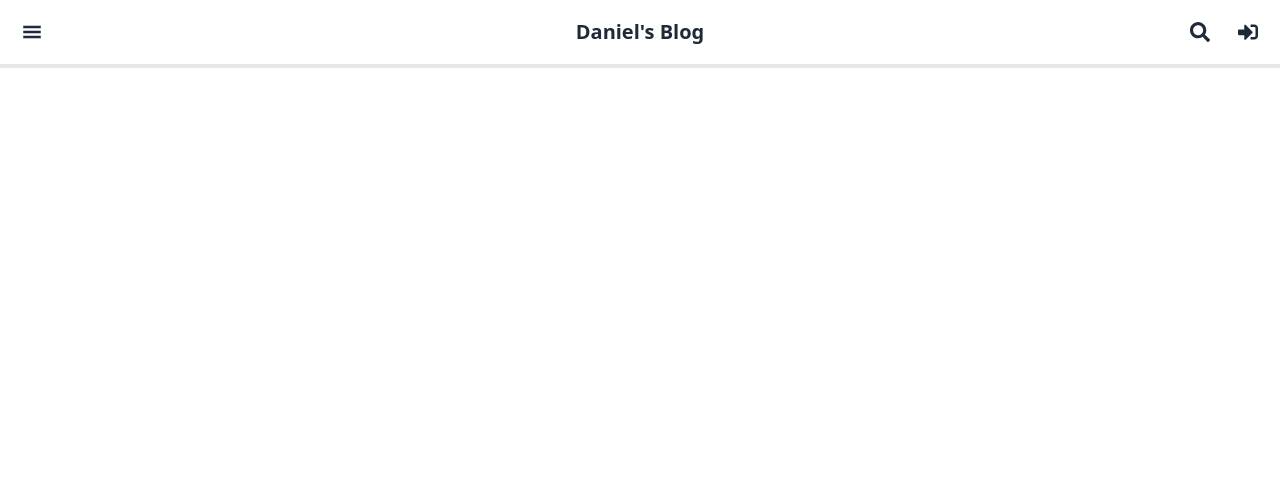
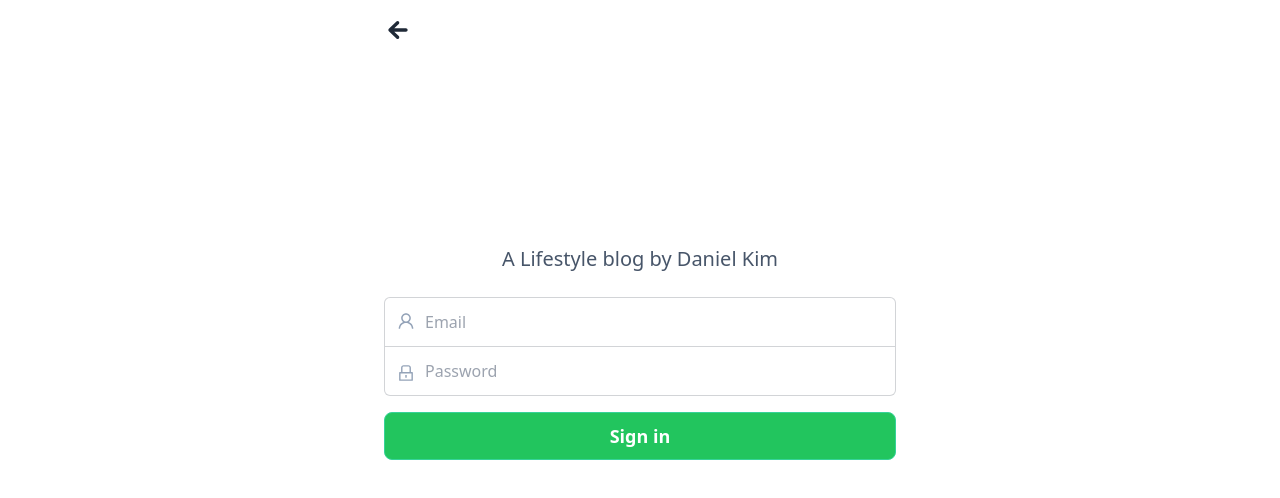
Before and after one commit to danielkim2711/personal-blog-app, a React (Create React App) app in the folder frontend/: page /login in a window 1280 px wide. Before the commit this address had no page. Shown: the top 498 px of the page. Built offline with nearby package versions, Linux system fonts and the light colour scheme.

Commit message:
Create login page

```diff
--- a/frontend/src/App.tsx
+++ b/frontend/src/App.tsx
@@ -7,25 +7,35 @@ import Header from './components/Header';
 import Description from './components/Description';
 import PostList from './components/PostList';
 
+import Login from './pages/Login';
 import Post from './pages/Post';
 
 function App() {
   return (
     <>
       <Router>
-        <Navbar />
         <Routes>
           <Route
             path='/'
             element={
               <>
+                <Navbar />
                 <Header />
                 <Description />
                 <PostList />
               </>
             }
           />
-          <Route path='/posts/:postId' element={<Post />} />
+          <Route path='/login' element={<Login />} />
+          <Route
+            path='/posts/:postId'
+            element={
+              <>
+                <Navbar />
+                <Post />
+              </>
+            }
+          />
         </Routes>
       </Router>
       <ToastContainer />
--- /dev/null
+++ b/frontend/src/pages/Login.tsx
@@ -0,0 +1,54 @@
+import React from 'react';
+import { AiOutlineUser, AiOutlineLock } from 'react-icons/ai';
+import { IoMdArrowRoundBack } from 'react-icons/io';
+import { useNavigate } from 'react-router-dom';
+
+const Login = () => {
+  const navigate = useNavigate();
+
+  const handleSubmit = (e: React.FormEvent) => {
+    e.preventDefault();
+  };
+
+  return (
+    <div className='px-5 py-4 md:px-32 lg:px-72 xl:px-96 2xl:px-[650px] 3xl:px-[1000px]'>
+      <IoMdArrowRoundBack
+        className='cursor-pointer w-7 h-7 mb-4'
+        onClick={() => navigate(-1)}
+      />
+
+      <form
+        className='min-h-[50vh] flex flex-col justify-end'
+        onSubmit={handleSubmit}
+      >
+        <h4 className='text-center mb-6 text-slate-600 md:text-lg xl:text-xl'>
+          A Lifestyle blog by Daniel Kim
+        </h4>
+        <div className='relative'>
+          <AiOutlineUser className='absolute top-3.5 left-3 w-5 h-5 text-slate-400' />
+          <input
+            type='email'
+            placeholder='Email'
+            className='input input-bordered rounded-t-md rounded-b-none w-full px-10 py-6'
+          />
+        </div>
+        <div className='relative'>
+          <AiOutlineLock className='absolute top-4 left-3 w-5 h-5 text-slate-400' />
+          <input
+            type='password'
+            placeholder='Password'
+            className='input input-bordered rounded-b-md rounded-t-none border-t-0 w-full px-10 py-6'
+          />
+        </div>
+        <button
+          type='submit'
+          className='btn btn-block btn-success no-animation mt-4 text-white normal-case text-lg bg-green-500'
+        >
+          Sign in
+        </button>
+      </form>
+    </div>
+  );
+};
+
+export default Login;
```
